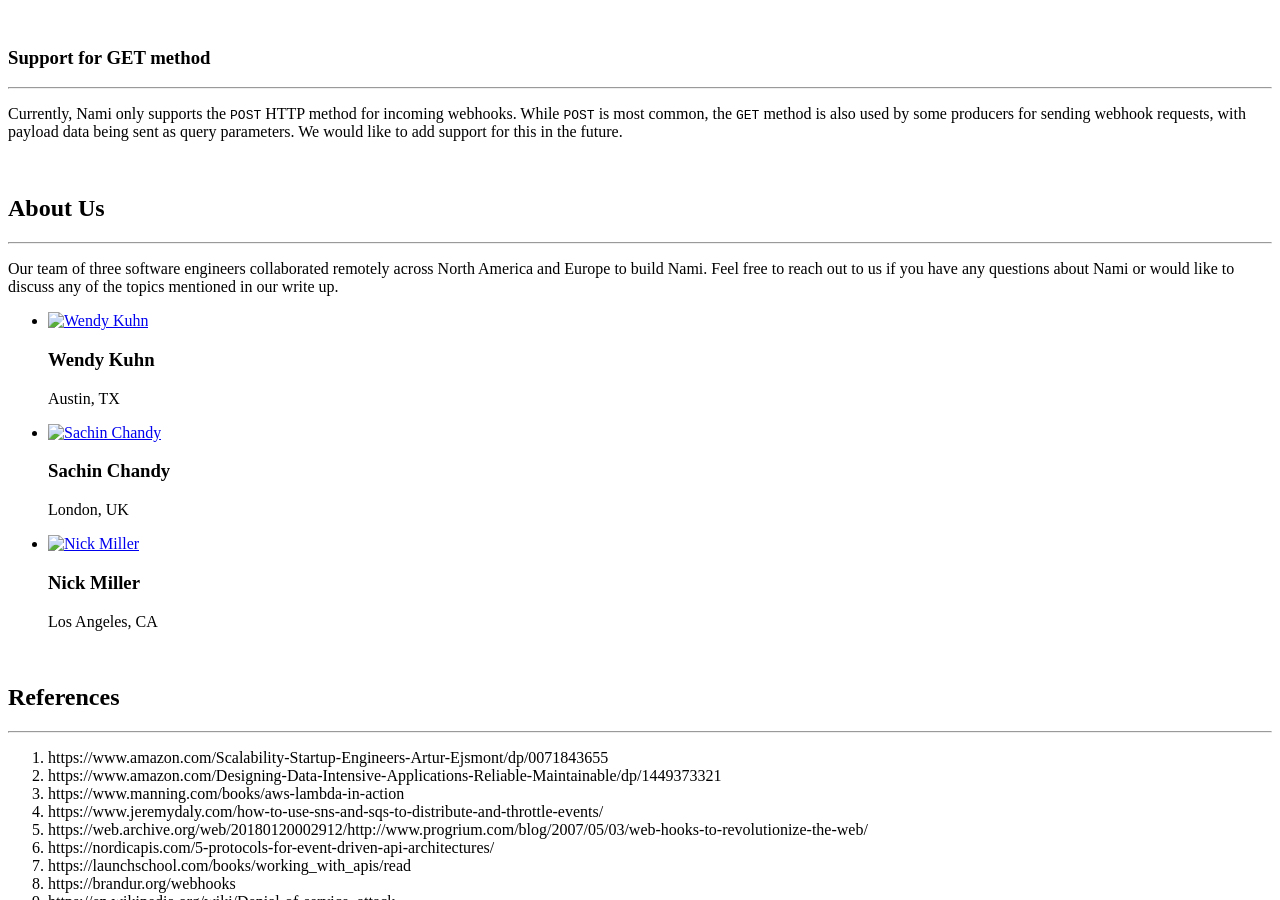
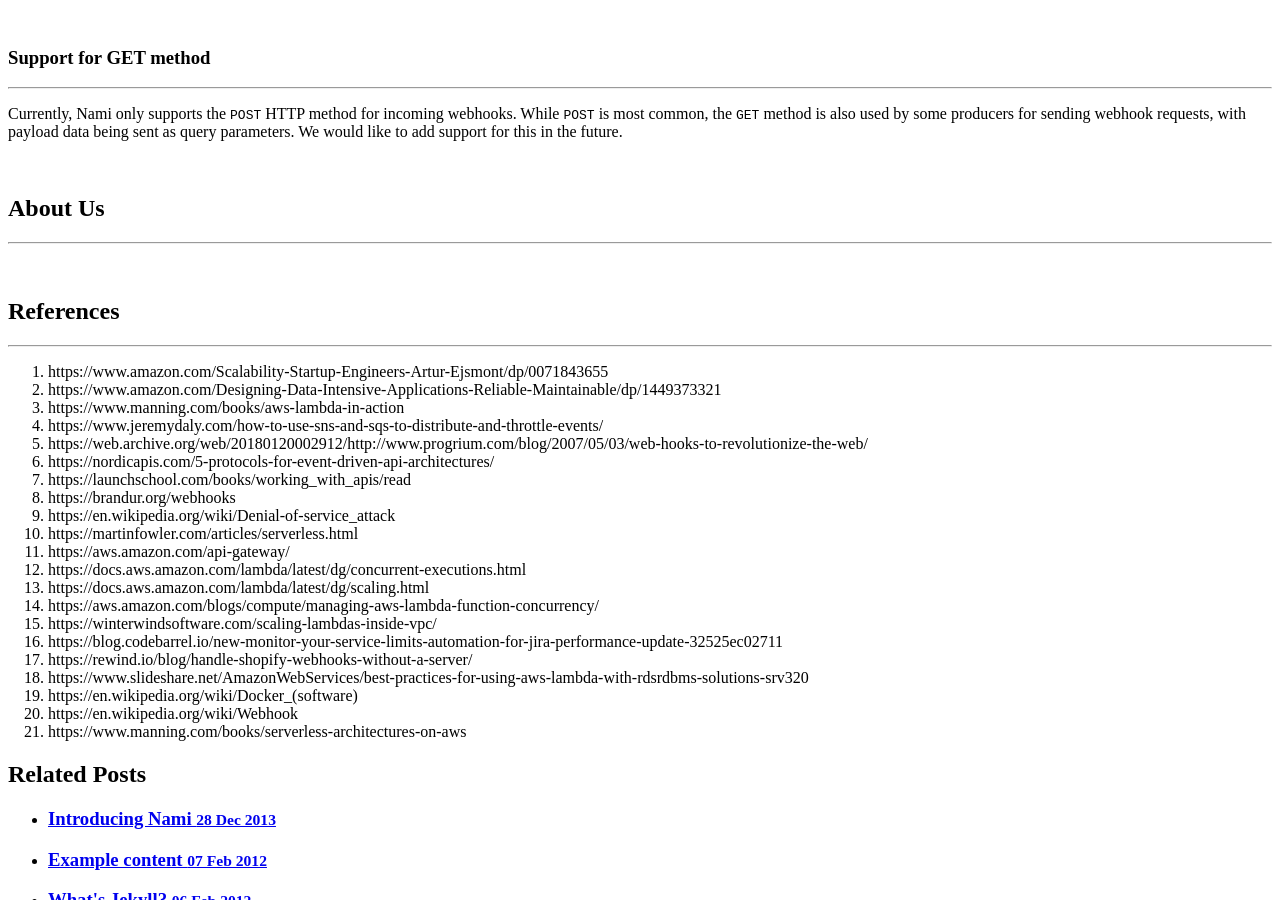
Before and after one commit to nami-serverless/nami-serverless.github.io, a Jekyll site: the page built from _posts/2019-05-08-writeup.md, in a window 1280 px wide and 900 px high, scrolled down 10183 px. Built offline with Jekyll 4.4.1, drawn with Linux system fonts in a browser that asks for light colours.

Commit message:
mobile testing
Co-authored-by: Nick Miller <nick.miller00@gmail.com>
Co-authored-by: Sachin Chandy <sachinmchandy@gmail.com>
Co-authored-by: Wendy Kuhn <wendy@wendykuhn.io>

```diff
--- a/_posts/2019-05-08-writeup.md
+++ b/_posts/2019-05-08-writeup.md
@@ -428,7 +428,7 @@ Currently, Nami only supports the `POST` HTTP method for incoming webhooks. Whil
 ## About Us {#about-us}
 ---
 
-<div id="team">
+<!-- <div id="team">
   <p>
     Our team of three software engineers collaborated remotely across North America and Europe to build Nami. Feel free to reach out to us if you have any questions about Nami or would like to discuss any of the topics mentioned in our write up.
   </p>
@@ -456,7 +456,7 @@ Currently, Nami only supports the `POST` HTTP method for incoming webhooks. Whil
       <p>Los Angeles, CA</p>
     </li>
   </ul>
-</div>
+</div> -->
 
 <br />
 
```
